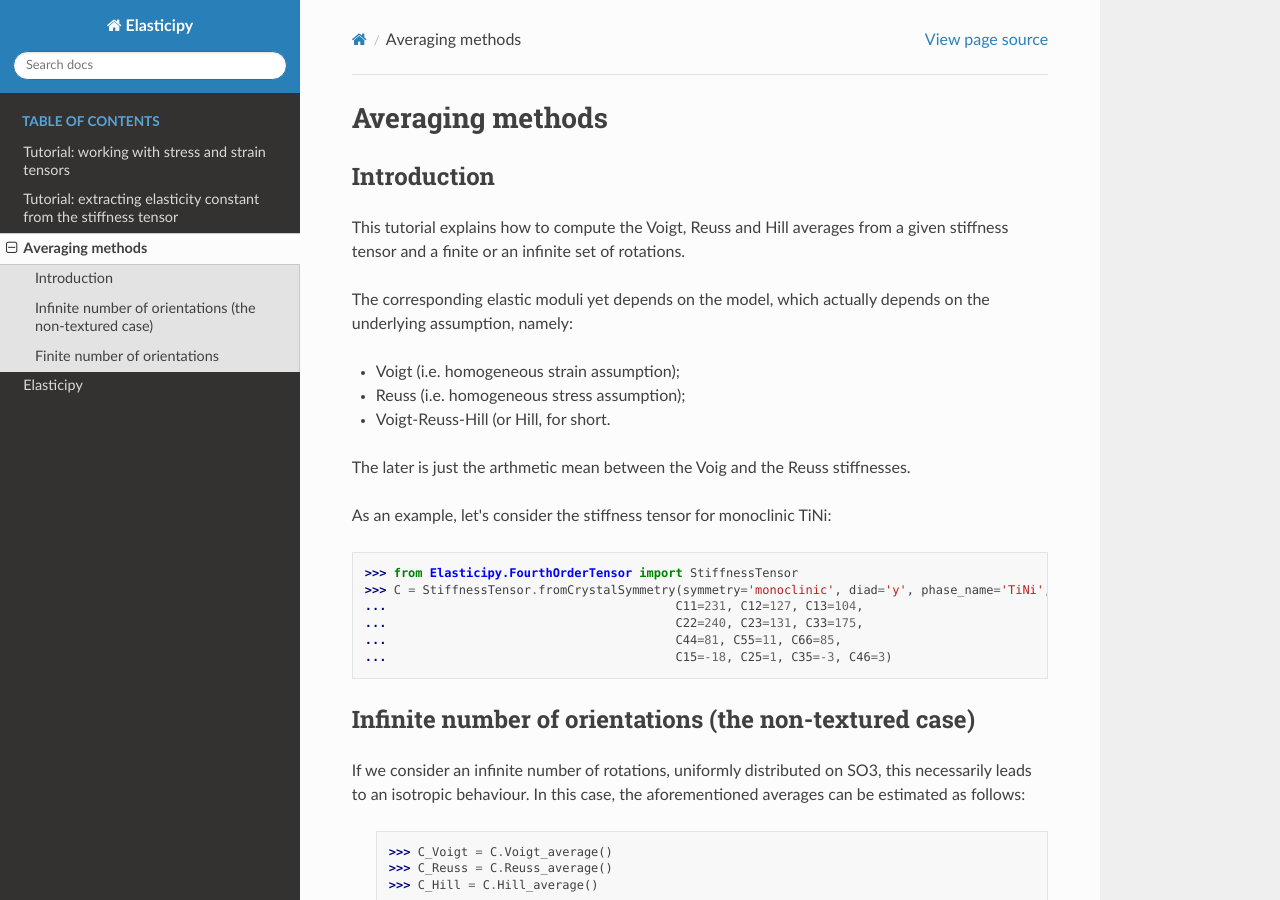
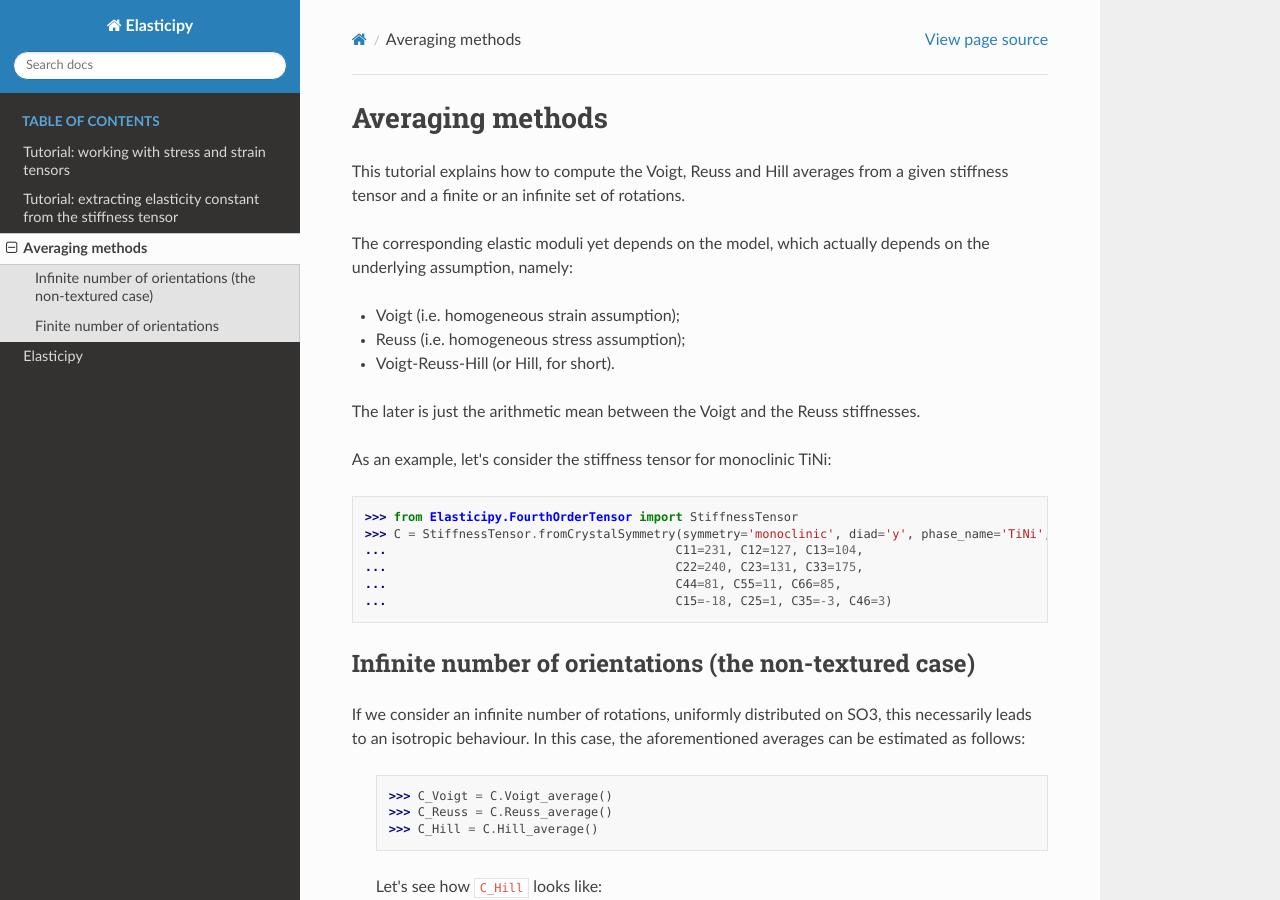
Before and after one commit to DorianDepriester/Elasticipy, a Sphinx documentation site: the page built from docs/source/Tutorial_AveragingMethods.rst, in a window 1280 px wide and 900 px high. Built offline with Sphinx 7.4.7 and the Read the Docs theme 3.1.0, drawn with Linux system fonts in a browser that asks for light colours.

Commit message:
Remove Introduction section and fix some typos

```diff
--- a/docs/source/Tutorial_AveragingMethods.rst
+++ b/docs/source/Tutorial_AveragingMethods.rst
@@ -1,8 +1,6 @@
 Averaging methods
 -----------------
 
-Introduction
-============
 This tutorial explains how to compute the Voigt, Reuss and Hill averages from a given stiffness tensor and a finite or
 an infinite set of rotations.
 
@@ -11,9 +9,9 @@ assumption, namely:
 
 - Voigt (i.e. homogeneous strain assumption);
 - Reuss (i.e. homogeneous stress assumption);
-- Voigt-Reuss-Hill (or Hill, for short.
+- Voigt-Reuss-Hill (or Hill, for short).
 
-The later is just the arthmetic mean between the Voig and the Reuss stiffnesses.
+The later is just the arithmetic mean between the Voigt and the Reuss stiffnesses.
 
 As an example, let's consider the stiffness tensor for monoclinic TiNi:
 
@@ -68,7 +66,7 @@ If one wants to consider a finite set of orientations, or consider that these or
 over the SO3 (i.e. if we have a crystallographic texture), the first steps consists in estimating the mean of all the
 rotated stiffnesses/compliances (depending on the model).
 
-As an example, we assume that the material displays a perfect fiber texture along *z*. In terms of Bunge-Euler angles,
+As an example, we assume that the material displays a perfect fiber texture along **z**. In terms of Bunge-Euler angles,
 it means that we have Phi=0 for each orientation:
 
     >>> from scipy.spatial.transform import Rotation
```
